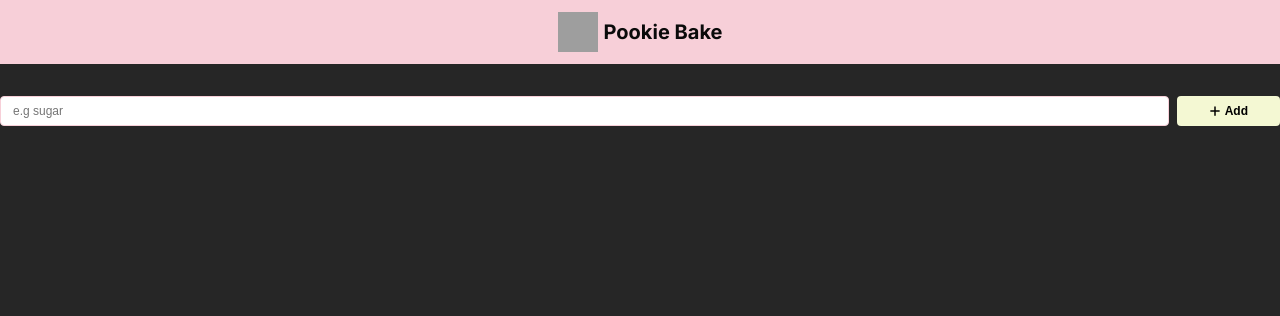
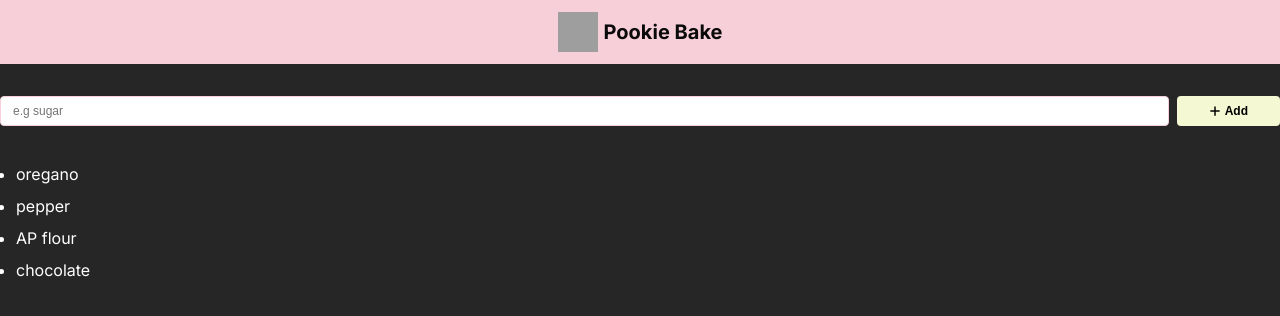
Before and after one commit to jgonzales-ibarrola/bake-recipe-app, a React (Vite) app: page / in a window 1280 px wide. Shown: the top 316 px of the page. Built offline with nearby package versions, Linux system fonts and the light colour scheme; grey boxes are pictures that could not be loaded.

Commit message:
feat: IngredientList Component & Moved to Main Component
Added new component called "IngredientList" and moved all components to Main

```diff
--- a/src/App.tsx
+++ b/src/App.tsx
@@ -1,11 +1,11 @@
-import AddIngredient from "./components/AddIngredient"
 import Header from "./components/Header"
+import Main from "./components/Main"
 
 const App = () => {
   return (
     <>
       <Header />
-      <AddIngredient />
+      <Main />
     </>
   )
 }
--- /dev/null
+++ b/src/components/IngredientsList.tsx
@@ -0,0 +1,17 @@
+const IngredientsList = ({ingredients} : {ingredients: string[]}) => {
+	const ingredientList = ingredients.map((ingredient, idx) => (
+		<li key={idx}>{ingredient}</li>
+	));
+
+	return (
+		<div>
+			{ingredients.length > 0 ? (
+				<ul>{ingredientList}</ul>
+			) : (
+				<h2>Add ingredients...</h2>
+			)}
+		</div>
+	);
+};
+
+export default IngredientsList;
--- /dev/null
+++ b/src/components/Main.tsx
@@ -0,0 +1,21 @@
+import { useState } from 'react';
+import AddIngredient from './AddIngredient'
+import IngredientsList from './IngredientsList'
+
+const Main = () => {
+  const [ingredients, setIngredients] = useState([
+		"oregano",
+		"pepper",
+		"AP flour",
+		"chocolate",
+	]);
+
+  return (
+    <main>
+      <AddIngredient />
+      <IngredientsList ingredients={ingredients} />
+    </main>
+  )
+}
+
+export default Main
--- a/src/index.css
+++ b/src/index.css
@@ -54,6 +54,15 @@ button {
   padding: 8px 24px;
 }
 
+ul {
+  list-style-type: disc;
+}
+
+li {
+  margin-left: 16px;
+  line-height: 32px;
+}
+
 header {
   padding: 12px 0;
   background-color: var(--pink);
@@ -101,4 +110,5 @@ header {
   display: flex;
   gap: 8px;
   justify-content: space-between;
+  margin-bottom: 32px;
 }
```
